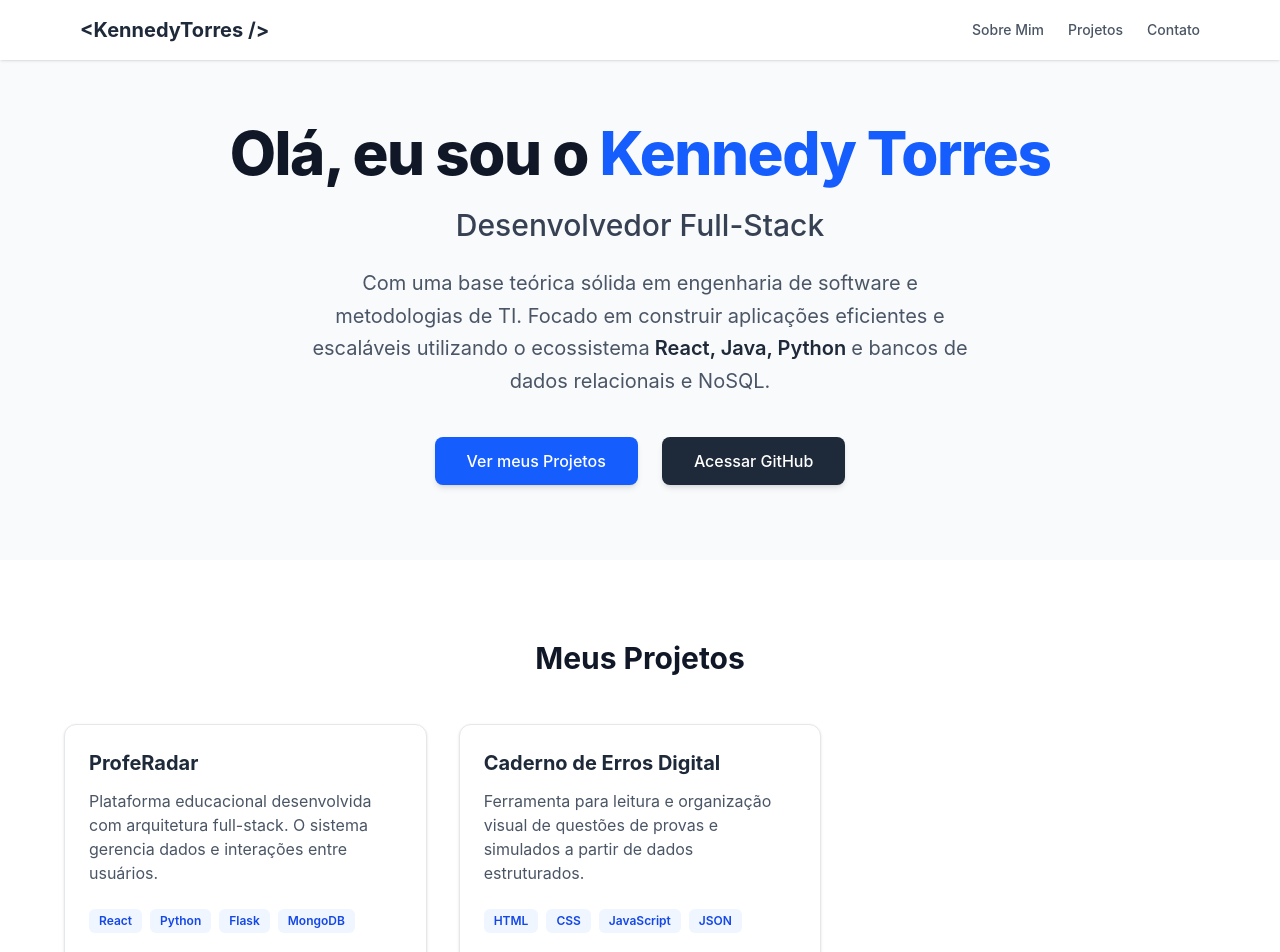
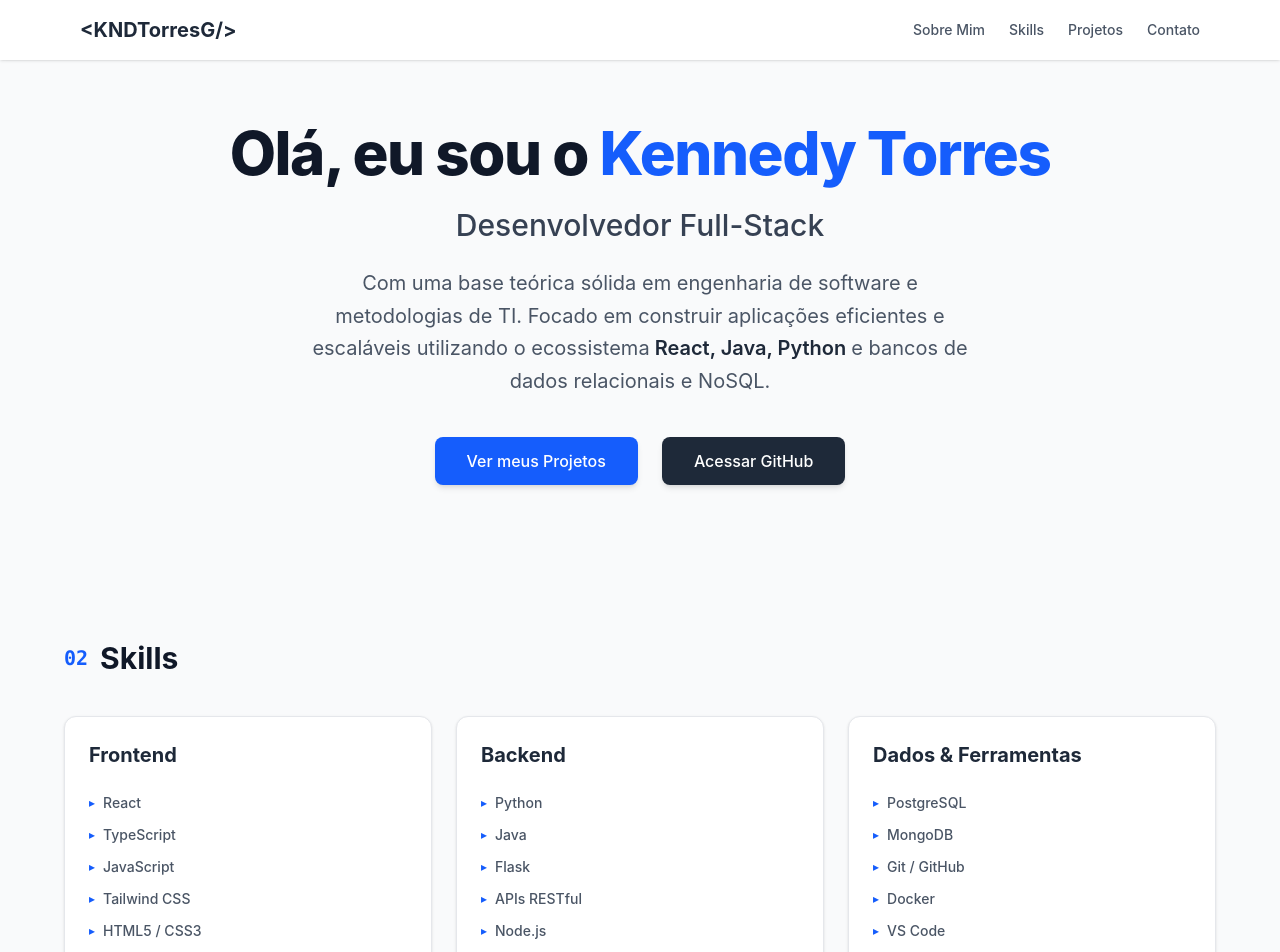
Before and after one commit to Kennedy-Torres/portfolio-kennedy, a React (Vite) app: page / in a window 1280 px wide. Shown: the top 952 px of the page. Built offline with nearby package versions, Linux system fonts and the light colour scheme.

Commit message:
feat: adiciona secao de skills e scroll suave nas ancoras

```diff
--- a/src/App.tsx
+++ b/src/App.tsx
@@ -1,5 +1,6 @@
 import { Header } from './components/Header';
 import { Hero } from './sections/Hero';
+import { Skills } from './sections/Skills';
 import { Projects } from './sections/Projects';
 import { Footer } from './components/Footer';
 
@@ -10,6 +11,7 @@ export default function App() {
 
       <main className="flex flex-col items-center w-full flex-grow">
         <Hero />
+        <Skills />
         <Projects />
       </main>
 
--- a/src/components/Header.tsx
+++ b/src/components/Header.tsx
@@ -4,7 +4,7 @@ export function Header() {
       <nav className="max-w-6xl mx-auto px-4 py-4 flex justify-between items-center">
         {/* Logo / Nome */}
         <span className="text-xl font-bold text-gray-800">
-          &lt;KennedyTorres /&gt;
+          &lt;KNDTorresG/&gt;
         </span>
 
         {/* Links de Navegação */}
@@ -13,6 +13,9 @@ export function Header() {
             <a href="#sobre" className="hover:text-blue-600 transition-colors">
               Sobre Mim
             </a>
+          </li>
+          <li>
+            <a href="#skills" className="hover:text-blue-600 transition-colors">Skills</a>
           </li>
           <li>
             <a href="#projetos" className="hover:text-blue-600 transition-colors">
--- a/src/index.css
+++ b/src/index.css
@@ -1 +1,6 @@
 @import "tailwindcss";
+
+/* faz todas as âncoras da página deslizarem suavemente */
+html {
+  scroll-behavior: smooth;
+}
--- a/src/sections/Hero.tsx
+++ b/src/sections/Hero.tsx
@@ -27,7 +27,7 @@ export function Hero() {
           Ver meus Projetos
         </a>
         <a
-          href="https://github.com/SEU-USUARIO"
+          href="https://github.com/Kennedy-Torres"
           target="_blank"
           rel="noopener noreferrer"
           className="bg-gray-800 text-white px-8 py-3 rounded-lg font-medium hover:bg-gray-900 transition-colors shadow-md flex items-center justify-center gap-2"
--- /dev/null
+++ b/src/sections/Skills.tsx
@@ -0,0 +1,48 @@
+export function Skills() {
+  const skillCategories = [
+    {
+      category: "Frontend",
+      skills: ["React", "TypeScript", "JavaScript", "Tailwind CSS", "HTML5 / CSS3"],
+    },
+    {
+      category: "Backend",
+      skills: ["Python", "Java", "Flask", "APIs RESTful", "Node.js"],
+    },
+    {
+      category: "Dados & Ferramentas",
+      skills: ["PostgreSQL", "MongoDB", "Git / GitHub", "Docker", "VS Code"],
+    },
+  ];
+
+  return (
+    <section id="skills" className="w-full bg-gray-50 py-20 px-4">
+      <div className="max-w-6xl mx-auto">
+        {/* Título integrado ao padrão azul do site */}
+        <div className="flex items-center gap-3 mb-10">
+          <span className="text-blue-600 font-mono text-xl font-bold">02</span>
+          <h2 className="text-3xl font-bold text-gray-900">Skills</h2>
+        </div>
+
+        {/* Grid de Cards no tema claro */}
+        <div className="grid grid-cols-1 md:grid-cols-3 gap-6">
+          {skillCategories.map((group, index) => (
+            <div
+              key={index}
+              className="bg-white border border-gray-200 rounded-xl p-6 shadow-sm hover:shadow-md transition-shadow"
+            >
+              <h3 className="text-xl font-bold text-gray-800 mb-6">{group.category}</h3>
+              <ul className="space-y-3">
+                {group.skills.map((skill, i) => (
+                  <li key={i} className="flex items-center text-gray-600 text-sm font-medium">
+                    <span className="text-blue-600 mr-2 text-xs">▸</span>
+                    {skill}
+                  </li>
+                ))}
+              </ul>
+            </div>
+          ))}
+        </div>
+      </div>
+    </section>
+  );
+}
```
